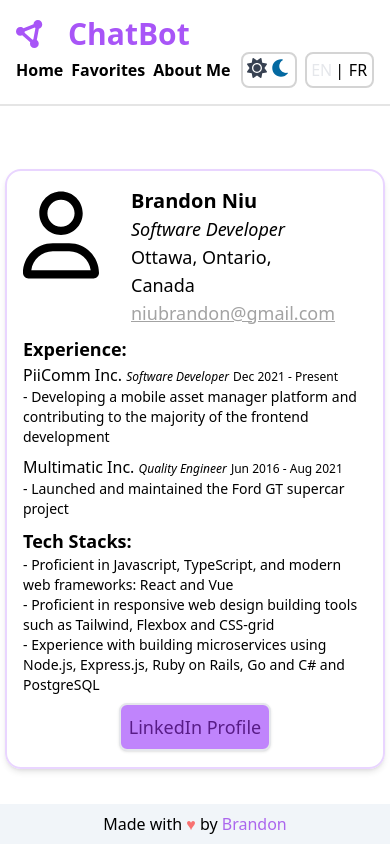
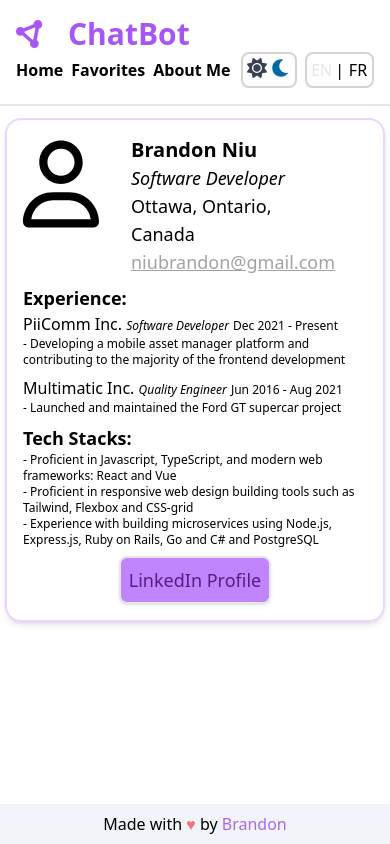
Before and after one commit to niubrandon/chatbot, a React (Create React App) app: page /about in a window 390 px wide. Built offline with nearby package versions, Linux system fonts and the light colour scheme.

Commit message:
fix aboutme styling in sm screen

```diff
--- a/src/pages/About.tsx
+++ b/src/pages/About.tsx
@@ -5,7 +5,7 @@ export default function About () {
   return (
     <>
       <div className="fixed top-[20%] left-[50%] w-[400px] h-fit border-2 border-purple-200
-      rounded-2xl shadow-md -ml-[200px] p-4 text-lg flex flex-col gap-2 dark:text-white sm:w-[380px] sm:-ml-[190px]">
+      rounded-2xl shadow-md -ml-[200px] p-4 text-lg flex flex-col gap-2 dark:text-white sm:w-[380px] sm:-ml-[190px] sm:top-[14%]">
         <section className="flex">
           <UserSvg className="h-24 w-24 dark:fill-white" />
           <div className="flex flex-col px-8">
@@ -19,14 +19,14 @@ export default function About () {
         <section className="flex flex-col grow">
           <h2 className="font-semibold">Experience:</h2>
           <p className="text-base font-medium">PiiComm Inc. <span className="text-xs italic">Software Developer</span>  <span className="text-xs">Dec 2021 - Present</span></p>
-          <p className="text-sm"> - Developing a mobile asset manager platform and contributing to the majority of the frontend development</p>
+          <p className="text-sm sm:text-xs"> - Developing a mobile asset manager platform and contributing to the majority of the frontend development</p>
           <p className="text-base font-medium mt-2">Multimatic Inc. <span className="text-xs italic">Quality Engineer</span>  <span className="text-xs">Jun 2016 - Aug 2021</span></p>
-          <p className="text-sm"> - Launched and maintained the Ford GT supercar project </p>
+          <p className="text-sm sm:text-xs"> - Launched and maintained the Ford GT supercar project </p>
         </section>
 
         <section className="flex flex-col">
           <h2 className="font-semibold">Tech Stacks:</h2>
-          <ul className="text-sm">
+          <ul className="text-sm sm:text-xs">
             <li>- Proficient in Javascript, TypeScript, and modern web frameworks: React and Vue</li>
             <li>- Proficient in responsive web design building tools such as Tailwind, Flexbox and CSS-grid</li>
             <li>- Experience with building microservices using Node.js, Express.js, Ruby on Rails, Go and C# and PostgreSQL</li>
```
